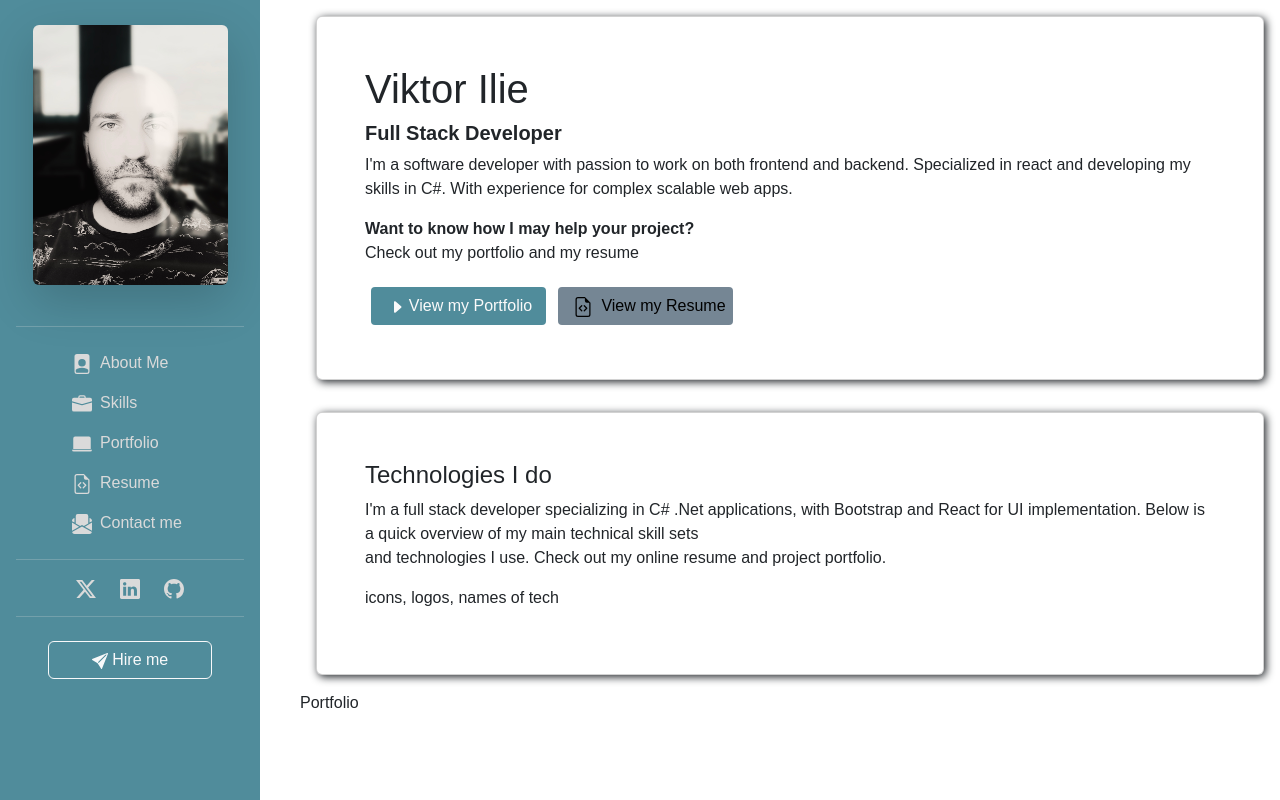
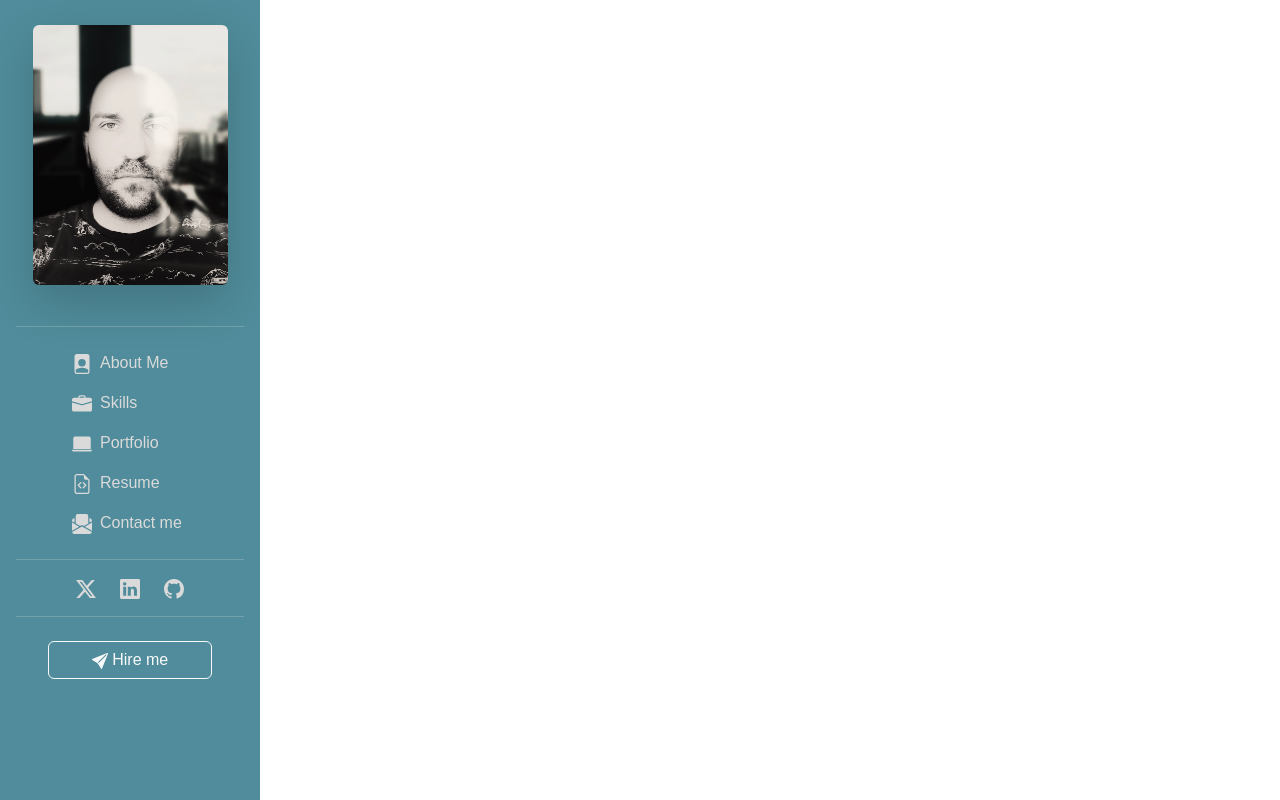
Before and after one commit to viktorilie/PortfolioRedesign, a React (Vite) app: page / in a window 1280 px wide. Built offline with nearby package versions, Linux system fonts and the light colour scheme.

Commit message:
FIX FAVICON

```diff
--- a/index.html
+++ b/index.html
@@ -2,7 +2,7 @@
 <html lang="en">
   <head>
     <meta charset="UTF-8" />
-    <link rel="icon" type="image/svg+xml" href="/vite.svg" />
+    <link rel="icon" type="image/svg+xml" href="/public/images/VIcon.svg" />
     <meta name="viewport" content="width=device-width, initial-scale=1.0" />
     <title>VIKTOR ILIE - portfolio</title>
 
--- a/src/App.tsx
+++ b/src/App.tsx
@@ -1,9 +1,6 @@
 import "./App.css";
 import "bootstrap/dist/css/bootstrap.min.css";
 import Sidebar from "./components/Sidebar";
-import Main from "./components/Main";
-import Skills from "./components/Skills";
-import Portfolio from "./components/Portfolio";
 
 function App() {
   return (
@@ -15,11 +12,7 @@ function App() {
         </div>
 
         {/* 02 main-section #AboutMe */}
-        <div className="d-flex flex-column justify-content-center right-container">
-          <Main />
-          <Skills />
-          <Portfolio />
-        </div>
+        <div className="d-flex flex-column justify-content-center right-container"></div>
       </div>
     </>
   );
--- a/src/components/Main.tsx
+++ b/src/components/MainCard.tsx
@@ -2,10 +2,10 @@ import { BsCaretRightFill } from "react-icons/bs";
 import { BsFileEarmarkCode } from "react-icons/bs";
 import "../App.css";
 
-const Main = () => {
+const MainCard = () => {
   return (
     <>
-      <div id="main" className="d-flex flex-row">
+      <div id="main" className="d-flex flex-row container">
         <div className="card d-flex flex-column m-3 p-5">
           <div className="">
             <h1>Viktor Ilie</h1>
@@ -43,4 +43,4 @@ const Main = () => {
   );
 };
 
-export default Main;
+export default MainCard;
```
Also changed, not shown: public/images/VIcon.svg (added).
